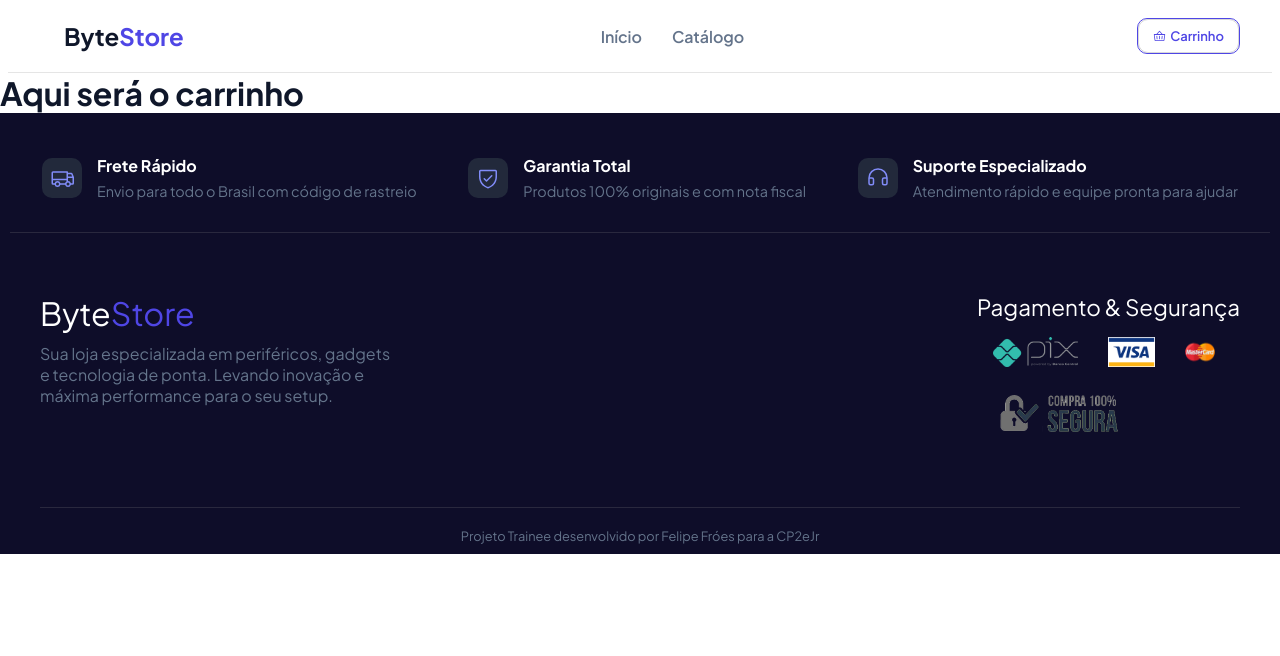
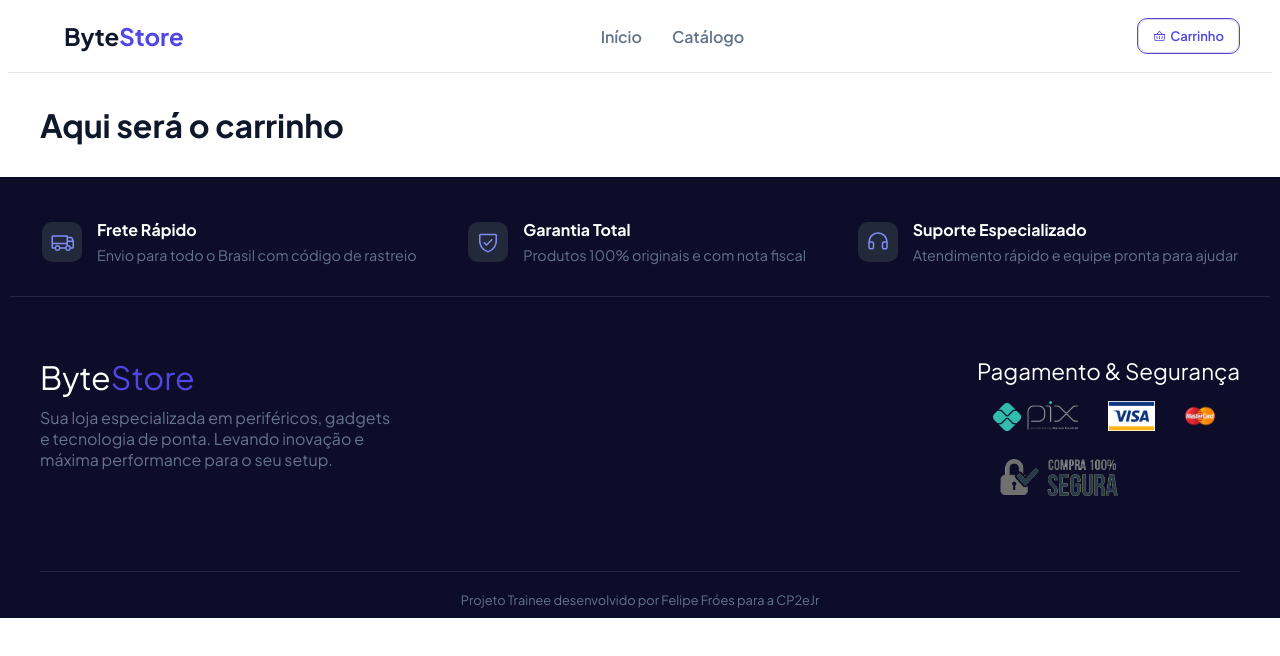
Before and after one commit to felipefroess/CP2, a React (Vite) app: page /carrinho in a window 1280 px wide. Shown: the top 656 px of the page. Built offline with nearby package versions, Linux system fonts and the light colour scheme.

Commit message:
att carrinho

```diff
--- a/src/Pages/Carrinho.jsx
+++ b/src/Pages/Carrinho.jsx
@@ -1,5 +1,9 @@
+import  style from './Carrinho.module.css';
+
 export function Carrinho(){
     return(
-        <h1>Aqui será o carrinho</h1>
+        <main className={style.container}>
+            <h1>Aqui será o carrinho</h1>
+        </main>
     )
 }
--- /dev/null
+++ b/src/Pages/Carrinho.module.css
@@ -0,0 +1,5 @@
+.container{
+    margin: 0 auto;
+    max-width: 1200px;
+    padding: 2rem;
+}
```
